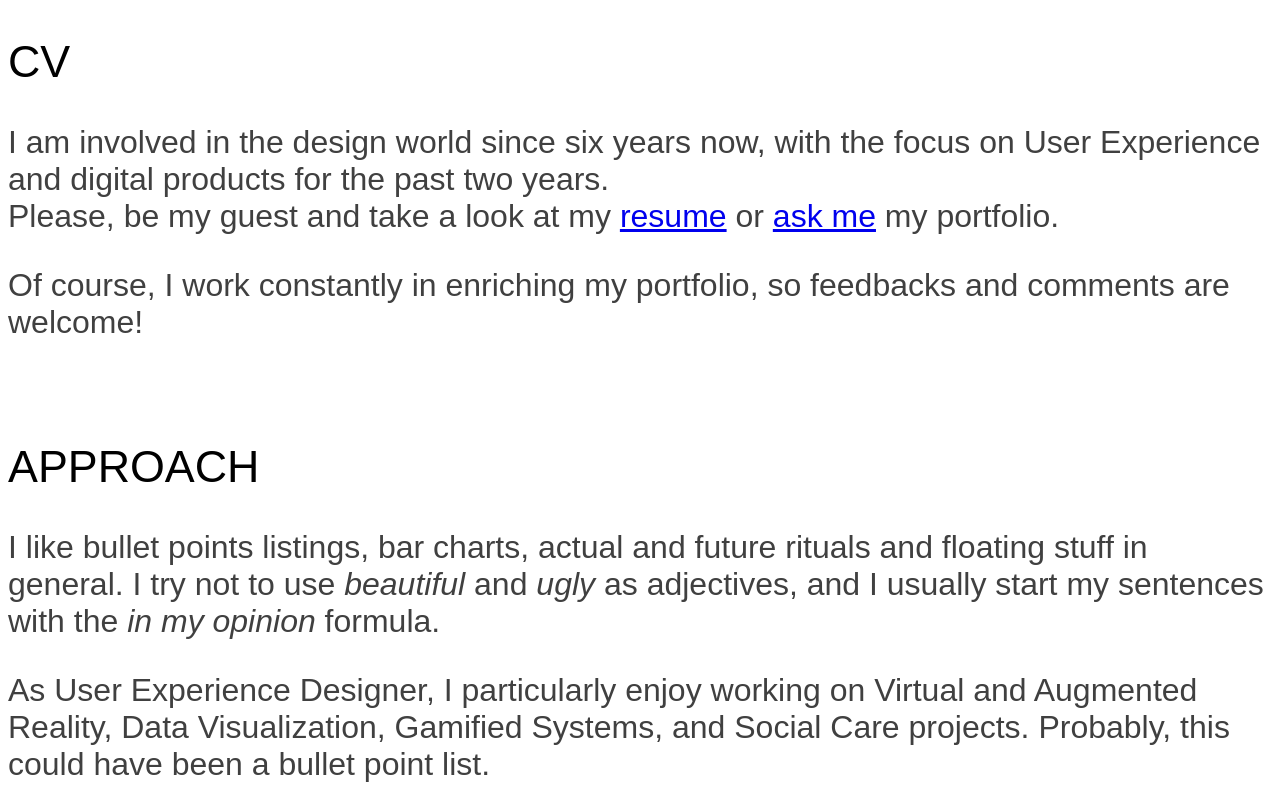
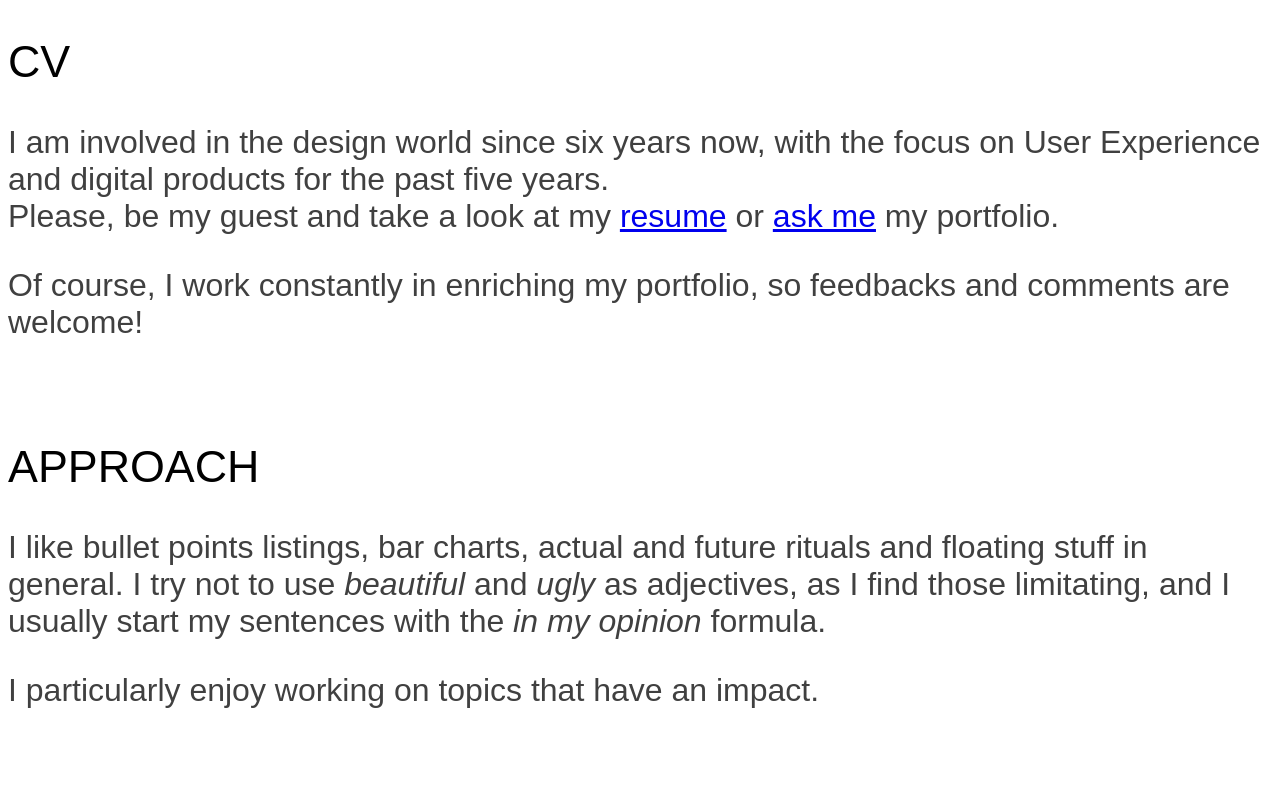
Before and after one commit to giomessinaUX/giomessinaUX.github.io, a plain HTML site: page index.htm in a window 1280 px wide. Shown: the part 320-1120 px from the top of the page. Drawn offline with Linux system fonts and the light colour scheme.

Commit message:
Update index.htm

```diff
--- a/index.htm
+++ b/index.htm
@@ -43,15 +43,15 @@ a{text-decoration:underline;
                 <p>My name is Giorgio Messina.
                 </p>
                 <p>
-                    I am a User Experience Researcher at <a href="https://www.siemens.com"> Siemens</a>.<br>
+                    I am a User Experience Researcher and designer at <a href="https://www.siemens.com"> Siemens</a>.<br>
                 </p>
             </div>
             <div class="spacer">
             </div>
             <h2>CV</h2>
 			<p>
-                I am involved in the design world since six years now, with the focus on User Experience and digital products for the past two years.<br>
-                Please, be my guest and take a look at my <a href="https://web.archive.org/web/20220105123858/http://www.giomessina.it/wp-content/uploads/2020/04/CV_Giorgio-Messina.pdf" download="">resume</a> or  <a href="https://web.archive.org/web/20220105123858/mailto:giorgiomessina@hotmail.com">ask me</a> my portfolio.
+                I am involved in the design world since six years now, with the focus on User Experience and digital products for the past five years.<br>
+                Please, be my guest and take a look at my <a href="TBD" download="">resume</a> or  <a href="TBD">ask me</a> my portfolio.
             </p>
             <p>
                 Of course, I work constantly in enriching my portfolio, so feedbacks and comments are welcome!
@@ -61,8 +61,8 @@ a{text-decoration:underline;
             <h2>APPROACH</h2>
             <p>
                 I like bullet points listings, bar charts, actual and future rituals and floating stuff in general.
-                I try not to use <i>beautiful</i> and <i>ugly</i> as adjectives, and I usually start my sentences with the<i> in my opinion</i> formula.</p><p>
-                    As User Experience Designer, I particularly enjoy working on Virtual and Augmented Reality, Data Visualization, Gamified Systems, and Social Care projects. Probably, this could have been a bullet point list.
+                I try not to use <i>beautiful</i> and <i>ugly</i> as adjectives, as I find those limitating, and I usually start my sentences with the<i> in my opinion</i> formula.</p><p>
+                    I particularly enjoy working on topics that have an impact.
                 </p>	<div class="spacer">
                 </div>
                 <h2>CONTACTS</h2>
```
